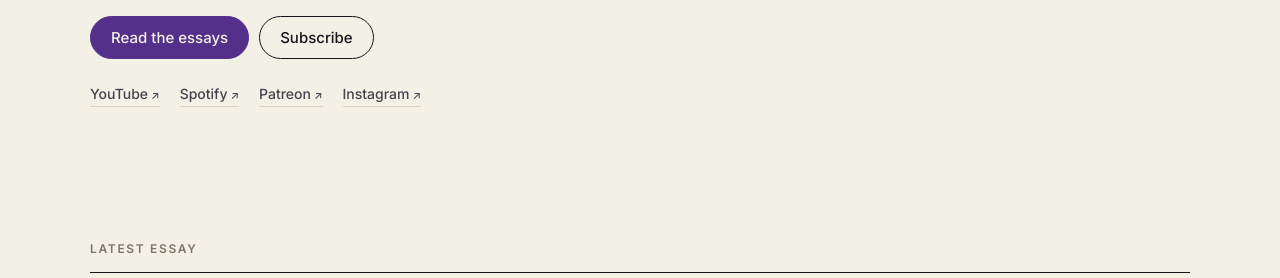
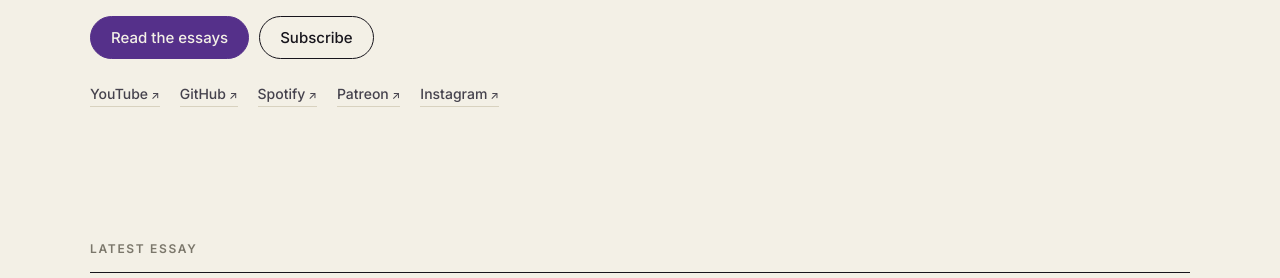
Before and after one commit to dialectmaterial/dialectmaterial.github.io, a Jekyll site: the page built from index.html, in a window 1280 px wide and 900 px high, scrolled down 554 px. Shown: the part 175-453 px from the top of the window. Built offline with Jekyll 4.4.1, drawn with Linux system fonts in a browser that asks for light colours; some web fonts are replaced.

Commit message:
Add GitHub to the quick links
Co-Authored-By: Claude Opus 5.5 <noreply@anthropic.com>

```diff
--- a/_data/home.yml
+++ b/_data/home.yml
@@ -34,6 +34,7 @@ search:
     - https://open.spotify.com/artist/4vI2xDzOoqF995QOU4bREz
     - https://www.patreon.com/c/actualspirit
     - https://t.me/objetlila
+    - https://github.com/dialectmaterial
     - https://www.linkedin.com/in/dimitri-crooijmans-3a4209268/
 
 
@@ -41,6 +42,8 @@ search:
 quick_links:
   - label: YouTube
     url: https://www.youtube.com/@Actual_Spirit
+  - label: GitHub
+    url: https://github.com/dialectmaterial
   - label: Spotify
     url: https://open.spotify.com/artist/4vI2xDzOoqF995QOU4bREz
   - label: Patreon
```
